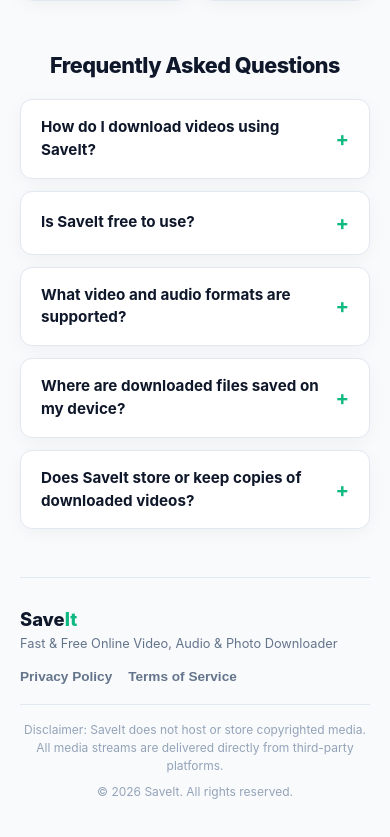
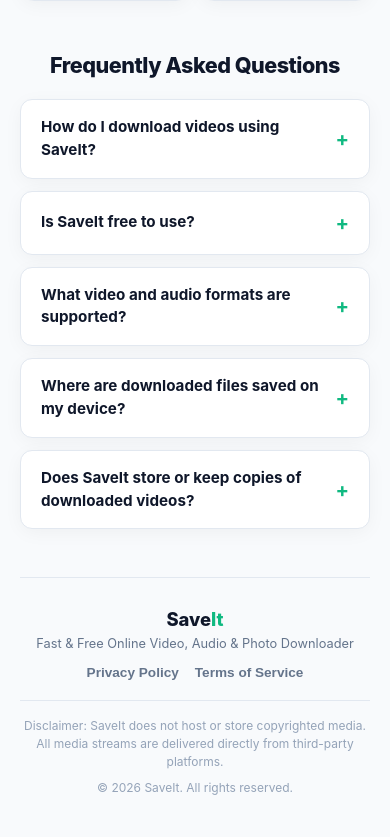
Before and after one commit to beastcodes27/videodownloader, a React (Create React App) app: page / in a window 390 px wide. Shown: the part 1620-2457 px from the top of the page. Built offline with nearby package versions, Linux system fonts and the light colour scheme.

Commit message:
fix(ui): responsive scaling and mobile layouts for policy pages and footer

```diff
--- a/src/App.css
+++ b/src/App.css
@@ -982,3 +982,28 @@
   font-size: 0.75rem;
   color: var(--text-sub);
 }
+
+@media (max-width: 600px) {
+  .policy-page {
+    padding: 20px 16px;
+    border-radius: 12px;
+  }
+  .policy-title {
+    font-size: 1.35rem;
+  }
+  .policy-section h2 {
+    font-size: 0.95rem;
+  }
+  .policy-section p,
+  .policy-section li {
+    font-size: 0.84rem;
+  }
+  .footer-top {
+    flex-direction: column;
+    text-align: center;
+    gap: 12px;
+  }
+  .footer-nav {
+    justify-content: center;
+  }
+}
```
